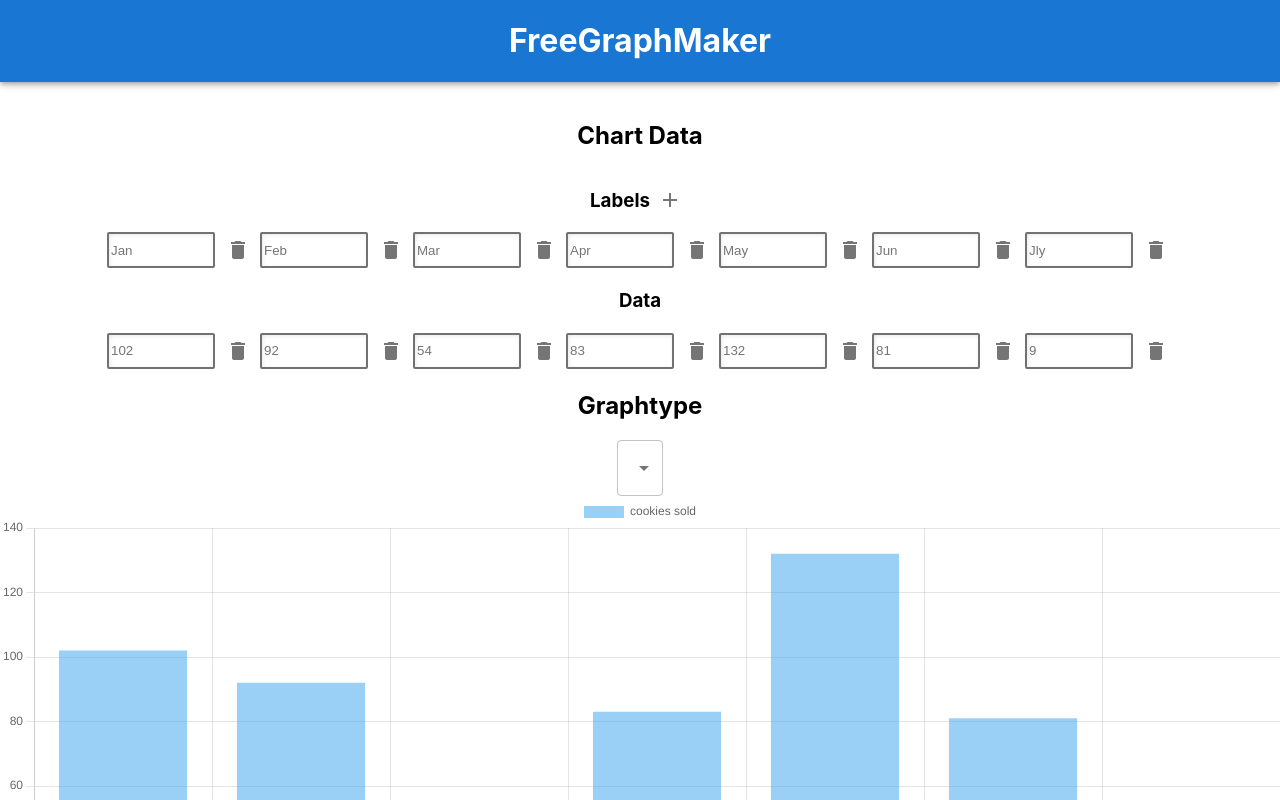
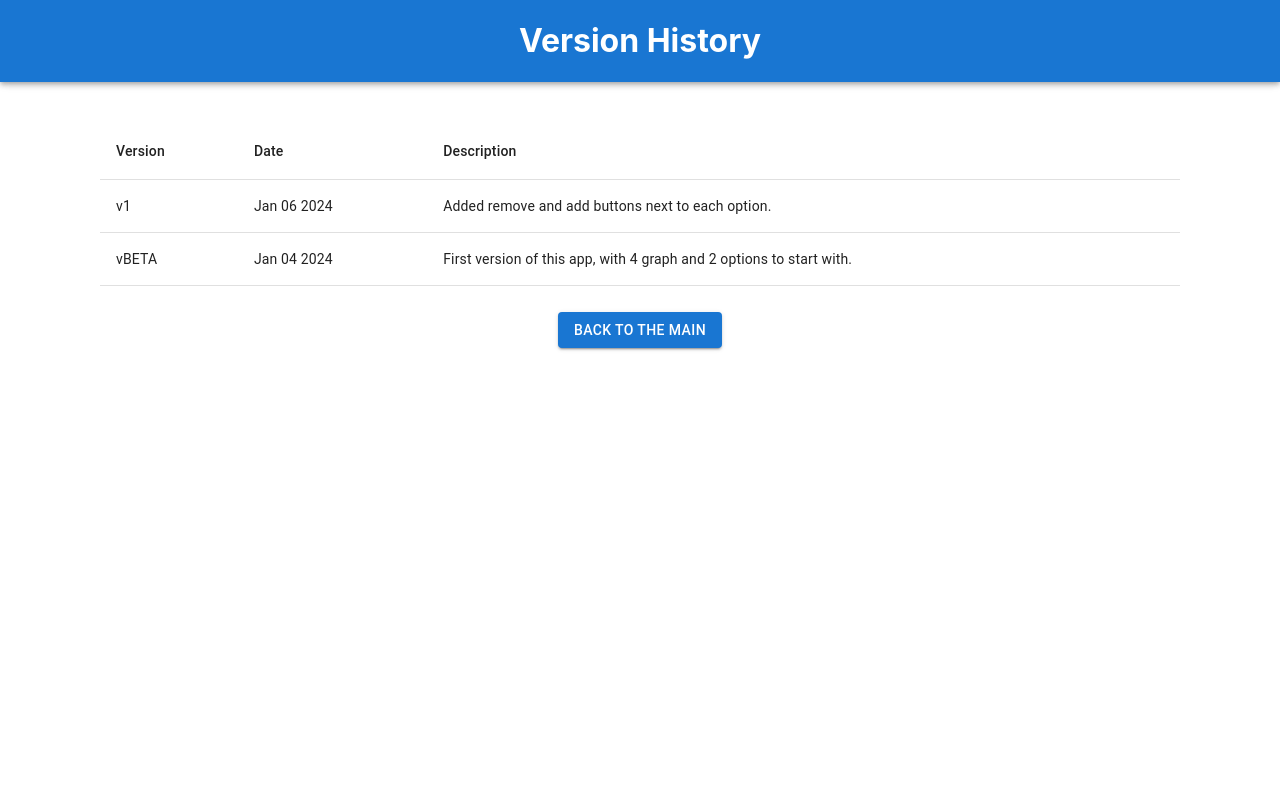
Before and after one commit to SnowDingo/free-graph-maker, a React (Create React App) app: page /history in a window 1280 px wide. Shown: the top 800 px of the page. Built offline with nearby package versions, Linux system fonts and the light colour scheme.

Commit message:
some things added

```diff
--- a/package.json
+++ b/package.json
@@ -14,6 +14,7 @@
     "react": "^18.2.0",
     "react-chartjs-2": "^5.2.0",
     "react-dom": "^18.2.0",
+    "react-router-dom": "^6.21.1",
     "react-scripts": "5.0.1",
     "web-vitals": "^2.1.4"
   },
--- a/public/index.html
+++ b/public/index.html
@@ -8,8 +8,10 @@
     <meta name="google-site-verification" content="roEnOrOR9xtQwHM79njUCvfNGlVMhgY1PvnMoBExf3o" />
     <meta
       name="description"
-      content="Web site created using create-react-app"
+      content="Free Graph Maker is an app that allows anyone to create visually appealing graphs and charts instantly. The app will not ask you for money or an account to fully use the app.
+      With plenty of options to customize your graph, personalize your experience of visually analyzing data."
     />
+    <meta name="keywords" content="graph,charts,free,academic"/>
     <link rel="apple-touch-icon" href="%PUBLIC_URL%/logo192.png" />
     <!--
       manifest.json provides metadata used when your web app is installed on a
@@ -25,10 +27,10 @@
       work correctly both with client-side routing and a non-root public URL.
       Learn how to configure a non-root public URL by running `npm run build`.
     -->
-    <title>Free Graph Maker</title>
+    <title>Free Graph Maker | Create a visually appealing graphs in a couple of minutes</title>
   </head>
   <body>
-    <noscript>You need to enable JavaScript to run this app.</noscript>
+    <noscript>Ooops. The App Crashed into Mars. I think you need to enable JavaScript to run this app.</noscript>
     <div id="root"></div>
     <!--
       This HTML file is a template.
--- a/src/App.css
+++ b/src/App.css
@@ -27,3 +27,41 @@ input:focus{
   box-shadow: 0 0px 5px 0 rgb(28, 77, 236);
   outline: 0;
 }
+.a {
+  color: white;
+  text-decoration: none;
+}
+.a:visited{
+  color: white;
+}
+
+.floating {
+  position: relative;
+  bottom: 5%; left: 5%;
+  cursor: pointer;
+}
+
+.table{
+  text-align: center;
+  margin-left: auto;
+  margin-right: auto;
+  margin-top: 2px;
+  max-width: 1080px;
+}
+.button{
+  margin-top: 2%;
+  margin-bottom: 1%;
+}
+.typo {
+  margin: 2% auto;
+  text-align: center;
+  font-size: medium;
+}
+
+.tool {
+  text-align: center;
+  align-items: center;
+  display: flex;
+  justify-content: center;
+  margin: 0 3%;
+}
--- a/src/App.js
+++ b/src/App.js
@@ -11,8 +11,10 @@ import {
   Legend
 } from "chart.js";
 import { Chart } from "react-chartjs-2";
-import { AppBar, Button, IconButton, MenuItem, Select } from '@mui/material';
-import { Add, Delete } from '@mui/icons-material';
+import { AppBar, Button, IconButton, MenuItem, Select, Toolbar } from '@mui/material';
+import { Add, Delete, Help, Menu } from '@mui/icons-material';
+import { BrowserRouter, Route, Routes } from 'react-router-dom';
+import History from "./VersionHistory"
 
 ChartJS.register(
   CategoryScale,
@@ -33,6 +35,7 @@ function App() {
   const [graphtype,setgraphType] = useState("bar")
   const [data,setdata] = useState([102,92,54,83,132,81,9])
   const [labels,setLabels] = useState(["Jan","Feb","Mar","Apr","May","Jun","Jly",])
+  const [datasetlabel,setDatasetLabel] = useState('our sales')
   /*　データを変更したときにグラフにも変更が及ぶよう変える関数 */
   function changedata(e,id){
     var virtualdata = data
@@ -45,6 +48,12 @@ function App() {
     var virtuallabel = labels
     virtuallabel[id] = e.target.value
     setLabels([...virtuallabel])
+  }
+  /* データセットの名称を変更する*/
+  function changedatasetlabel(e){
+    var text = e.target.value
+    setDatasetLabel('')
+    setDatasetLabel(...text)
   }
   function deletedata(id) {
     var virtualdata = data
@@ -90,7 +99,7 @@ function App() {
       // 表示するデータセット
       {
         data: data,
-        label:'cookies sold',
+        label:datasetlabel,
       },
     ],
   };
@@ -98,10 +107,21 @@ function App() {
   return (
     <div className="App">
       <body>
-        <AppBar><h1>FreeGraphMaker</h1></AppBar>
+        <AppBar>
+          <h1 className='center'>FreeGraphMaker</h1>
+          </AppBar>
         <div className='content'>
           <div className='options'>
           <h2>Chart Data</h2>
+          <div>
+            <div className='row'>
+            <h3>DataLabel</h3>
+            </div>
+            <div className='labelInputs'>
+                <input placeholder='' onChange={(e) => changedatasetlabel(e)}></input>
+            </div>
+
+          </div>
           <div>
             <div className='row'>
             <h3>Labels</h3>
@@ -109,8 +129,6 @@ function App() {
                 <Add />
             </IconButton>
             </div>
-
-
             <div className='labelInputs'>
               {labels.map((todo, index) => (
                   <div className='labelinput'>
@@ -147,7 +165,11 @@ function App() {
         </div>
         <Chart datasetIdKey='key' className='bar' id="canvas" type={graphtype} data={graphData} redraw ></Chart>
         <Button variant='contained' id="download" onClick={(e) => {download()}}>download</Button></div>
-
+        <div className="button">
+          <Button variant="contained" className="button" aria-label="add">
+            <a className="a" href="/history">Version history</a>
+          </Button>
+        </div>
       </body>
     </div>
   );
--- /dev/null
+++ b/src/VersionHistory.js
@@ -0,0 +1,48 @@
+import { BrowserRouter } from "react-router-dom";
+import "./App.css"
+import "./index.css"
+import { AppBar, Button, Fab, IconButton, Table, TableBody, TableCell, TableContainer, TableHead, TableRow } from "@mui/material";
+import { Reply } from "@mui/icons-material";
+function history(){
+    return(
+            <div className="content">
+                <AppBar>
+                    <h1>Version History</h1>
+                    </AppBar>
+                <div>
+                <div>
+                    <TableContainer>
+                        <Table stickyHeader aria-label="update log" className="table">
+                            <TableHead>
+                                <TableRow>
+                                    <TableCell> Version</TableCell>
+                                    <TableCell>Date</TableCell>
+                                    <TableCell>Description</TableCell>
+                                </TableRow>
+                            </TableHead>
+                            <TableBody>
+                            <TableRow>
+                                    <TableCell>v1</TableCell>
+                                    <TableCell>Jan 06 2024</TableCell>
+                                    <TableCell>Added remove and add buttons next to each option.</TableCell>
+                                </TableRow>
+                                <TableRow>
+                                    <TableCell>vBETA</TableCell>
+                                    <TableCell>Jan 04 2024</TableCell>
+                                    <TableCell>First version of this app, with 4 graph and 2 options to start with.</TableCell>
+                                </TableRow>
+                            </TableBody>
+                        </Table>
+                    </TableContainer>
+                </div>
+                <div className="button">
+                    <Button variant="contained" className="button" aria-label="add">
+                    <a className="a" href="/">Back to the main</a>
+                </Button>
+                </div>
+
+                </div>
+            </div>
+    )
+}
+export default history
--- a/src/index.css
+++ b/src/index.css
@@ -31,3 +31,8 @@ code {
   flex-direction: row;
   justify-content: center;
 }
+.content {
+  text-align: center;
+  width: 100%;
+  height: 100%;
+}
--- a/src/index.js
+++ b/src/index.js
@@ -3,10 +3,16 @@ import ReactDOM from 'react-dom/client';
 import './index.css';
 import App from './App';
 import Chart from 'chart.js/auto';
-
+import { BrowserRouter, Route, Routes } from 'react-router-dom';
+import History from "./VersionHistory"
 const root = ReactDOM.createRoot(document.getElementById('root'));
 root.render(
   <React.StrictMode>
-    <App />
+    <BrowserRouter>
+    <Routes>
+        <Route path="/history" element={<History />} />
+        <Route path="/" element={<App />} />
+      </Routes>
+    </BrowserRouter>
   </React.StrictMode>
 );
```
Also changed, not shown: 1 other file (tests, documents, lock files or other folders).
